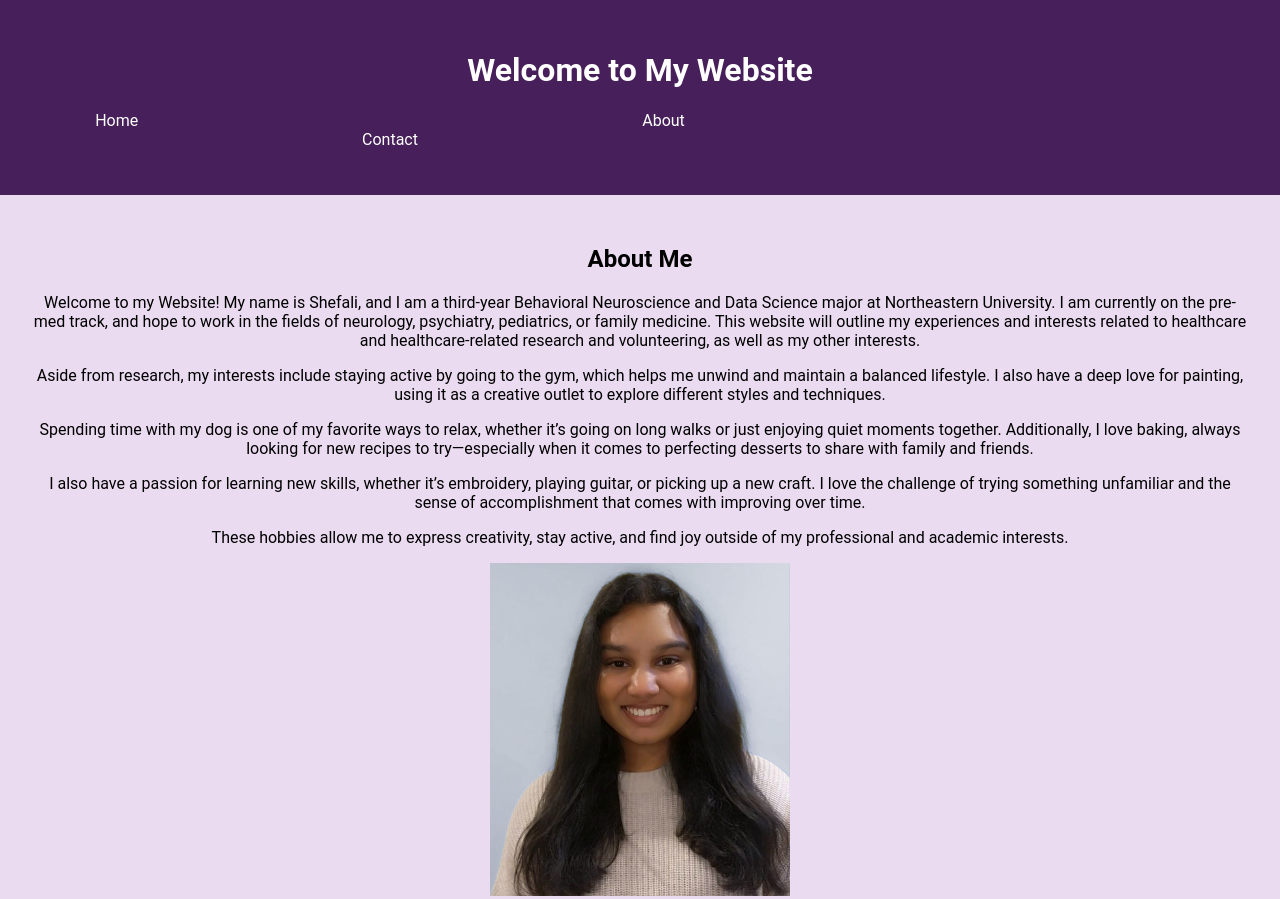
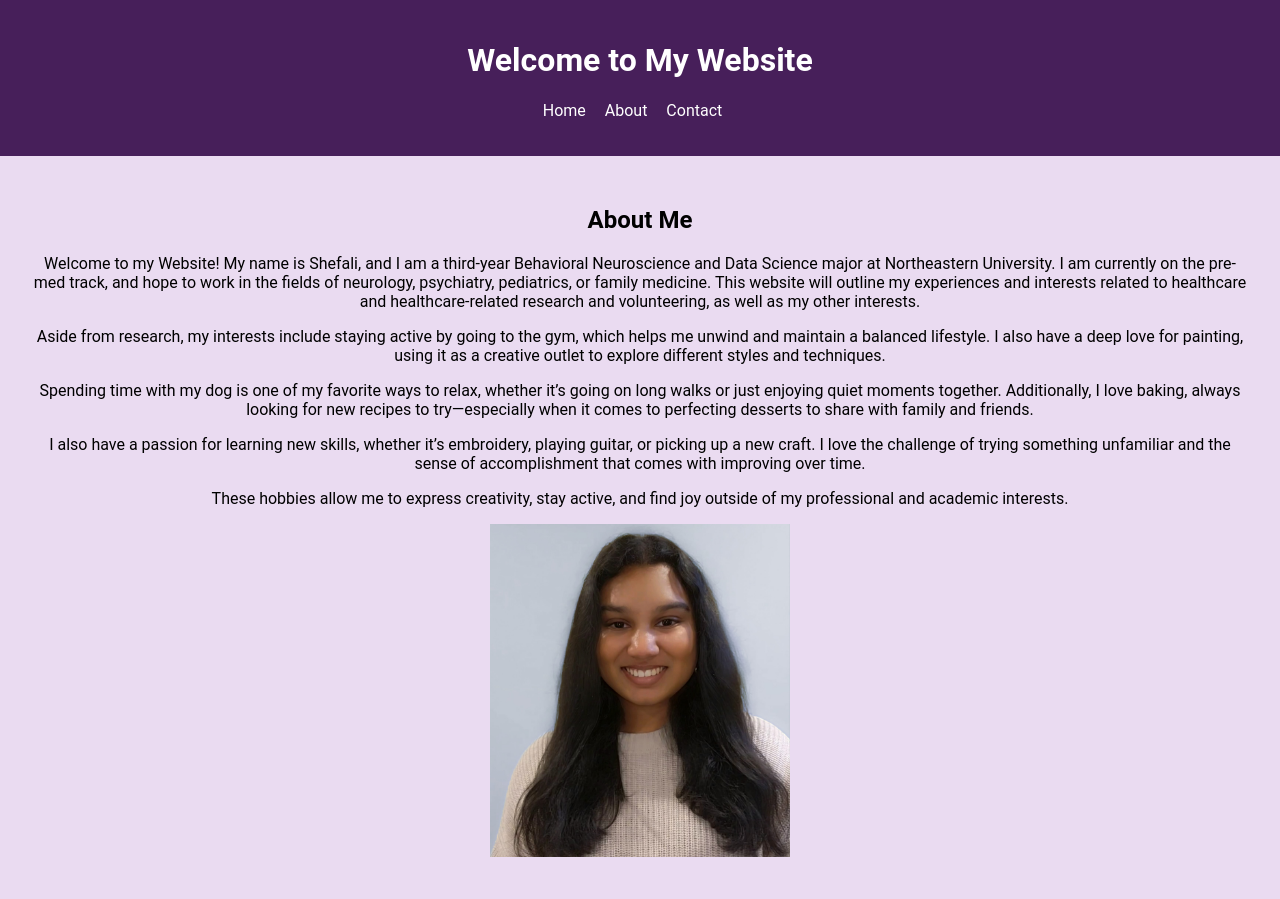
Before and after one commit to shef-verma/MyWebsite, a plain HTML site: page index.html in a window 1280 px wide. Shown: the top 899 px of the page. Drawn offline with Linux system fonts and the light colour scheme.

Commit message:
Update style.css

```diff
--- a/style.css
+++ b/style.css
@@ -8,7 +8,7 @@ body {
 header {
     background-color: #471f5a;
     color: white;
-    padding: 30px;
+    padding: 20px;
     text-align: center;
 }
 
@@ -19,7 +19,7 @@ nav ul {
 
 nav ul li {
     display: inline;
-    margin-right: 500px;
+    margin-right: 15px;
 }
 
 nav ul li a {
```
